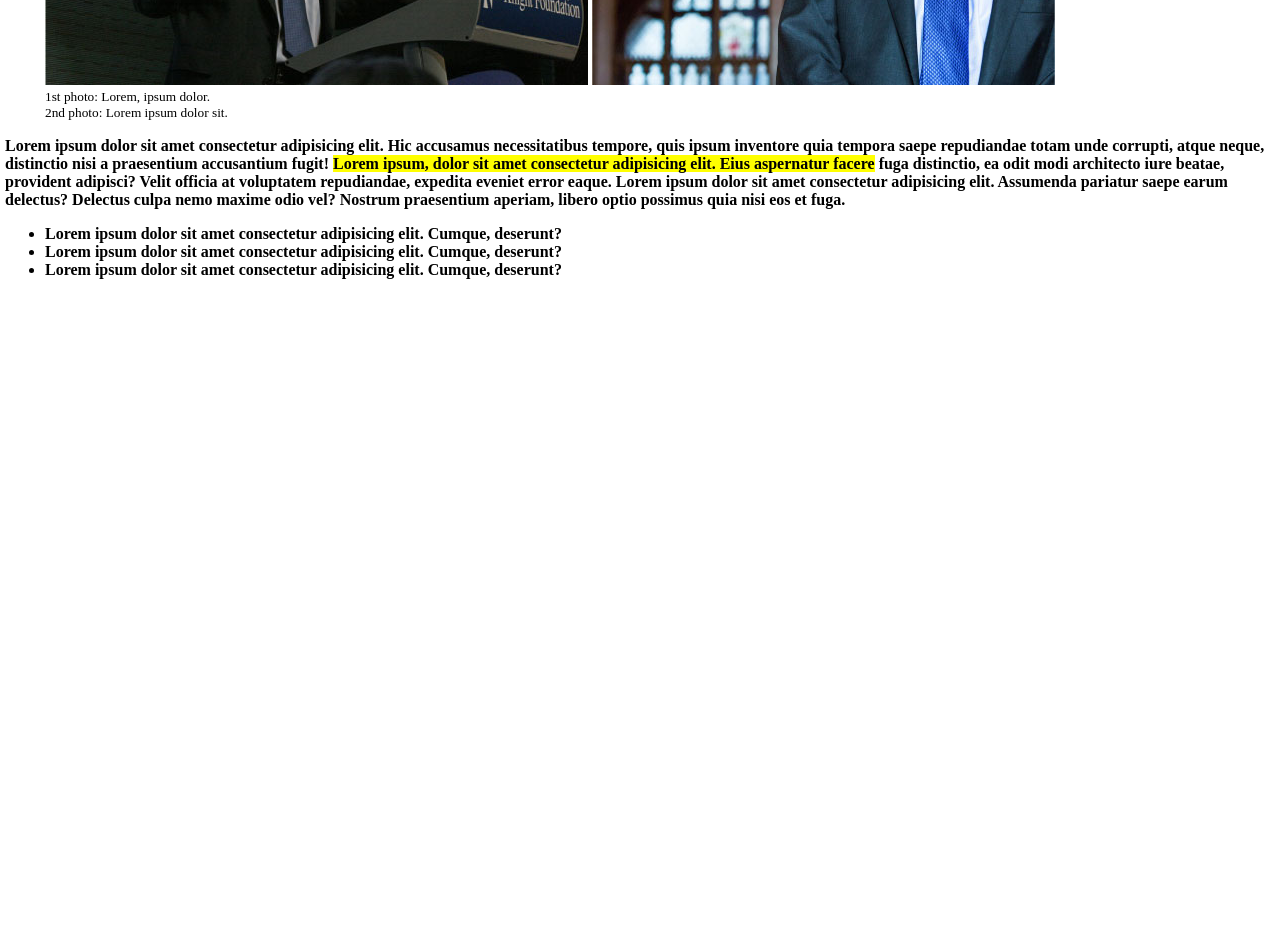
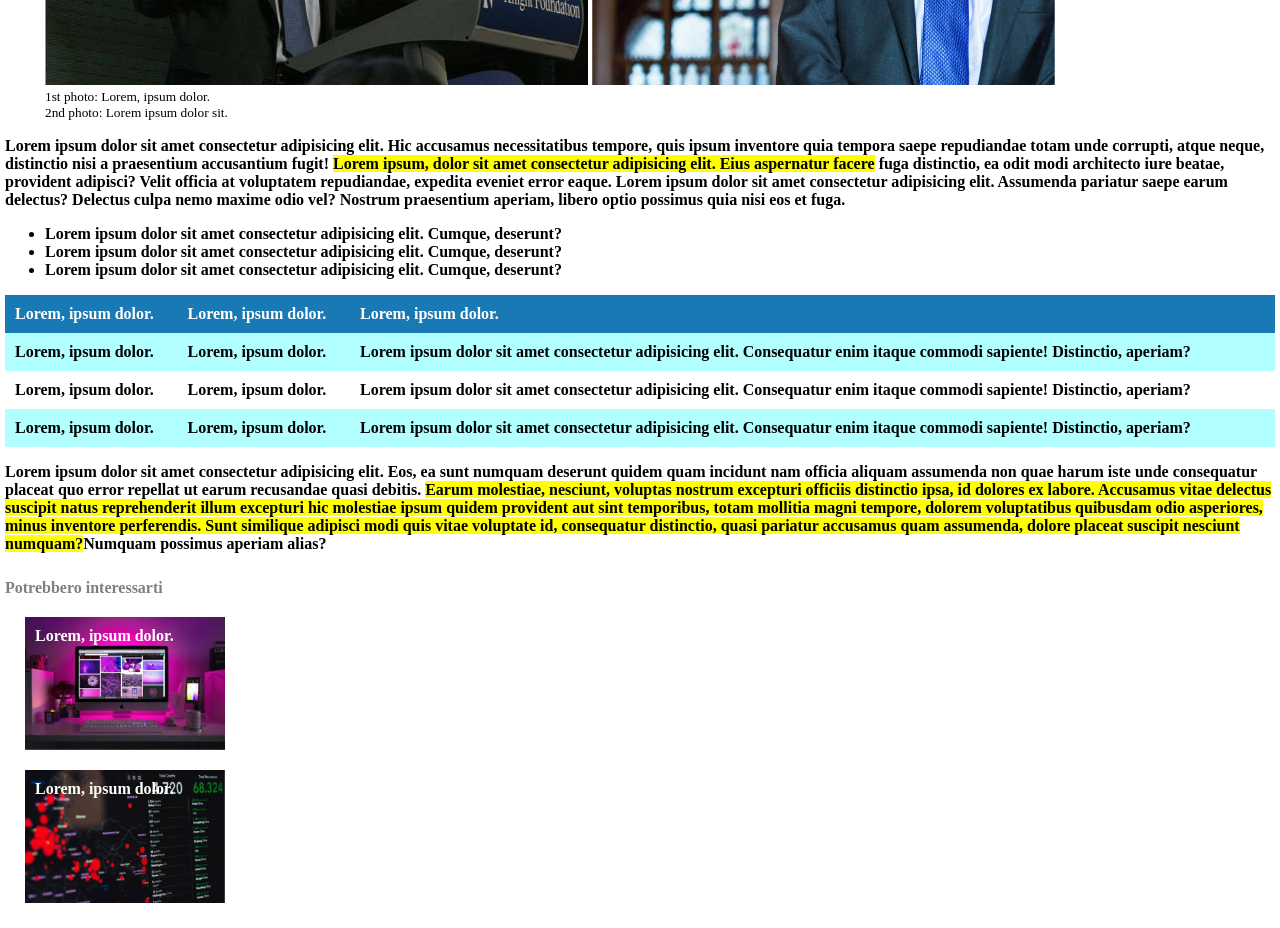
Before and after one commit to Claudio-Pri/html-css-booleaner, a plain HTML site: page index.html in a window 1280 px wide. Shown: the part 511-1439 px from the top of the page. Before the commit the page ends 811 px from the top, so only its background shows below. Drawn offline with Linux system fonts and the light colour scheme.

Commit message:
Tabella, secondo paragrafo e immagini in evidenza

```diff
--- a/css/style.css
+++ b/css/style.css
@@ -29,8 +29,12 @@ body {
     height: 50px;
     width: auto;
 }
-main {
+main, footer {
     padding: 5px;
+
+    /* DA INSERIRE PER BONUS */
+     /* width: 70%;
+    margin: auto; */
 }
 
 .titolone {
@@ -40,21 +44,56 @@ main {
 
 h4 {
     margin:0;
+    color: rgba(0, 0, 0, 0.5);
 }
 
-#nome-autore {
-    color: rgba(0, 0, 0, 0.5);
-}
- h4 > a {
+h4 > a {
     text-decoration: none;
     color: rgb(29, 159, 196);
  }
 
- #article-date {
+#article-date {
     font-size: 0.8em;
  }
 
- figcaption {
+figcaption {
     font-size: smaller;
     font-weight: 500;
  }
+
+table {
+    border-collapse:collapse;
+    width: 100%;
+ }
+th {
+    color: white;
+    background-color:rgb(24, 121, 181);
+ }
+td, th {
+    text-align: left;
+    padding: 10px;
+ }
+tr:nth-child(even) {
+    background-color: rgba(0, 255, 255, 0.3);
+}
+
+.featured-content {
+    width: 200px;
+    margin: 20px;
+    display: block;
+    position:relative;
+}
+
+.featured-content img {
+    display: block;
+    width: 100%;
+    height: auto;
+}
+.featured-text {
+    position: absolute;
+    top: 0;
+    color: white;
+    padding: 10px;
+    border-radius: 5px;
+    text-align: center;
+}
--- a/index.html
+++ b/index.html
@@ -36,10 +36,50 @@
                     <li>Lorem ipsum dolor sit amet consectetur adipisicing elit. Cumque, deserunt?</li>
                     <li>Lorem ipsum dolor sit amet consectetur adipisicing elit. Cumque, deserunt?</li>
                     <li>Lorem ipsum dolor sit amet consectetur adipisicing elit. Cumque, deserunt?</li>
-
                 </ul>
             </p>
+            <!-- Inizio tabella -->
+            <table>
+                <tr>
+                  <th>Lorem, ipsum dolor.</th>
+                  <th>Lorem, ipsum dolor.</th>
+                  <th>Lorem, ipsum dolor.</th>
+                </tr>
+                <tr>
+                    <td>Lorem, ipsum dolor.</td>
+                    <td>Lorem, ipsum dolor.</td>
+                    <td>Lorem ipsum dolor sit amet consectetur adipisicing elit. Consequatur enim itaque commodi sapiente! Distinctio, aperiam?</td>
+                </tr>
+                <tr>
+                    <td>Lorem, ipsum dolor.</td>
+                    <td>Lorem, ipsum dolor.</td>
+                    <td>Lorem ipsum dolor sit amet consectetur adipisicing elit. Consequatur enim itaque commodi sapiente! Distinctio, aperiam?</td>
+                  </tr>
+                  <tr>
+                    <td>Lorem, ipsum dolor.</td>
+                    <td>Lorem, ipsum dolor.</td>
+                    <td>Lorem ipsum dolor sit amet consectetur adipisicing elit. Consequatur enim itaque commodi sapiente! Distinctio, aperiam?</td>
+                  </tr>
+            </table>
+            <!-- Fine tabella -->
+
+            <!-- paragrafo finale -->
+            <p>Lorem ipsum dolor sit amet consectetur adipisicing elit. Eos, ea sunt numquam deserunt quidem quam incidunt nam officia aliquam assumenda non quae harum iste unde consequatur placeat quo error repellat ut earum recusandae quasi debitis. <mark>Earum molestiae, nesciunt, voluptas nostrum excepturi officiis distinctio ipsa, id dolores ex labore. Accusamus vitae delectus suscipit natus reprehenderit illum excepturi hic molestiae ipsum quidem provident aut sint temporibus, totam mollitia magni tempore, dolorem voluptatibus quibusdam odio asperiores, minus inventore perferendis. Sunt similique adipisci modi quis vitae voluptate id, consequatur distinctio, quasi pariatur accusamus quam assumenda, dolore placeat suscipit nesciunt numquam?</mark>Numquam possimus aperiam alias?</p>
         </main>
+        <footer>
+            <h4>Potrebbero interessarti</h4>
+
+            <div class="featured-content">
+                <img src="./img/monitor.jpg" alt="Monitor">
+                <div class="featured-text">Lorem, ipsum dolor.</div>
+            </div>
+
+
+            <div class="featured-content">
+                <img src="./img/graph.jpg" alt="Graph">
+                <div class="featured-text">Lorem, ipsum dolor.</div>
+            </div>
+        </footer>
 
 
     </body>
```
